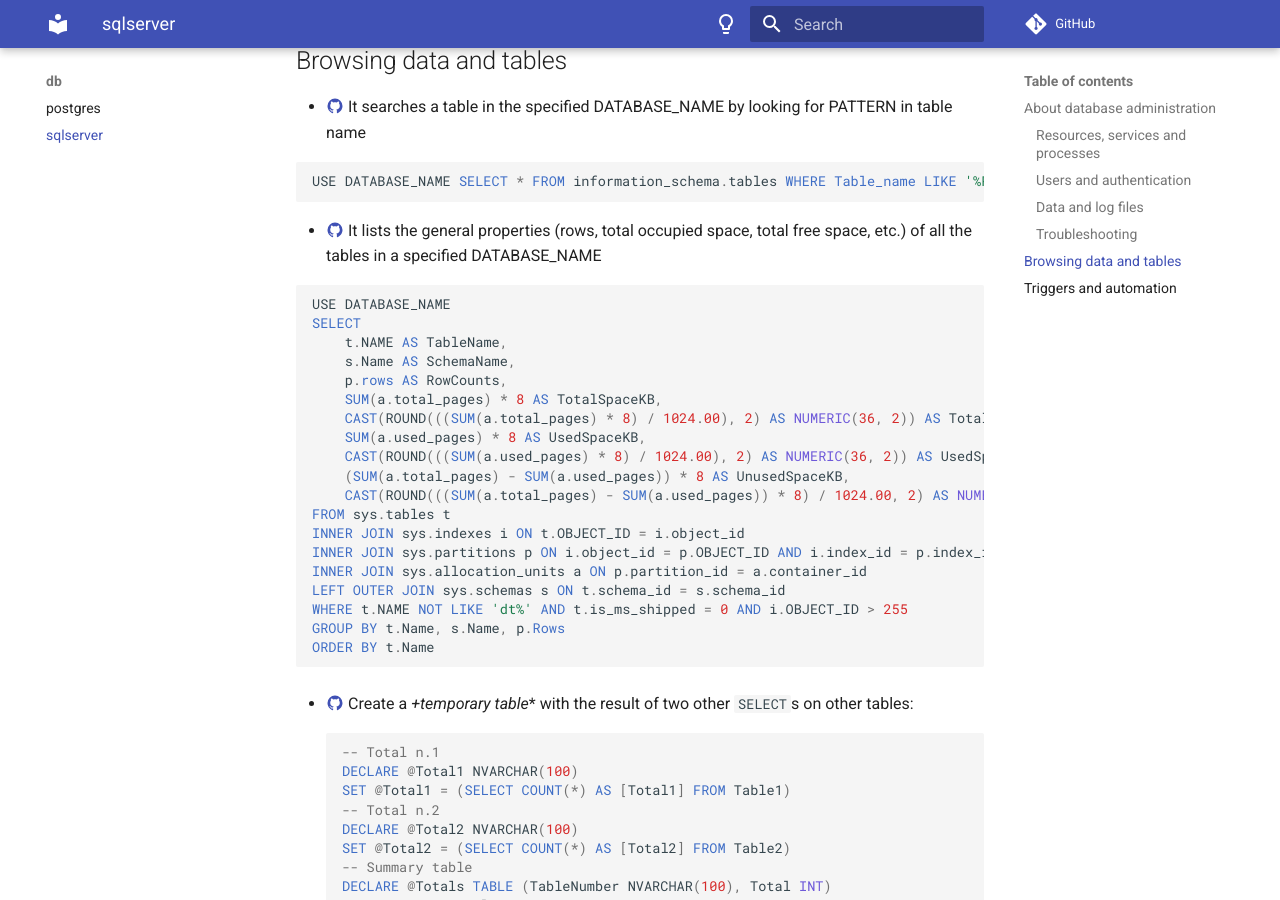
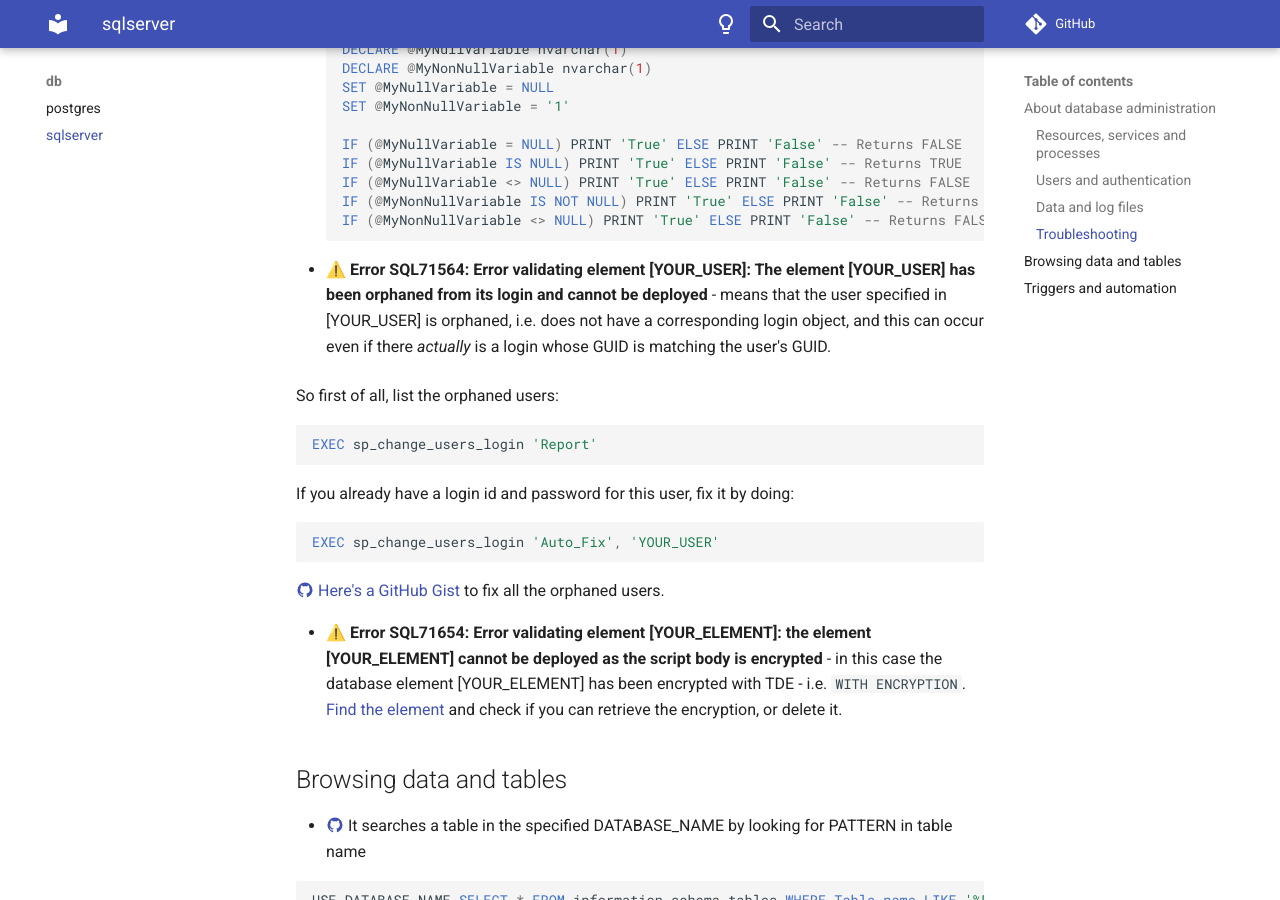
Before and after one commit to sannae/the-notebook, an MkDocs documentation site: the page built from docs/db/sqlserver.md, in a window 1280 px wide and 900 px high, scrolled down 4701 px. Built offline with MkDocs 1.6.1 and Material for MkDocs 9.7.7, drawn with Linux system fonts in a browser that asks for light colours; emoji names are drawn with the system emoji font; comment, search, counter and statistics services are not loaded; some of the changed text lies outside the part shown.

Commit message:
added 2 errors in sqlserver

````diff
--- a/docs/db/sqlserver.md
+++ b/docs/db/sqlserver.md
@@ -90,7 +90,7 @@ GO
 EXEC xp_instance_regwrite N'HKEY_LOCAL_MACHINE', N'Software\Microsoft\MSSQLServer\MSSQLServer', N'LoginMode', REG_DWORD, 2
 GO
 ```
-:warning: Remember to restart the SQL Server engine service!
+⚠️ Remember to restart the SQL Server engine service!
 
 
 * [:material-github:](https://github.com/sannae/tsql-queries/blob/master/TSQL/Get-SqlUsersRoles.sql) It lists all SQL server users, specifying the corresponding roles:
@@ -122,6 +122,20 @@ GO
 ALTER SERVER ROLE sysadmin ADD MEMBER YOUR_USERNAME ;
 GO
 ```
+
+* Find any object from its description with:
+
+```sql
+USE [YOUR_DATABASE]
+Select
+  [name] as ObjectName,
+  Type as ObjectType
+From Sys.Objects
+Where 1=1
+    and [Name] like '%YOUR_OBJECT_DESCRIPTION%'
+```
+
+Object Types acronyms and names are listed in [:material-microsoft: this MS Learn article](https://learn.microsoft.com/en-us/sql/relational-databases/system-catalog-views/sys-objects-transact-sql?view=sql-server-ver16).
 
 ### Data and log files
 
@@ -204,6 +218,24 @@ IF (@MyNullVariable <> NULL) PRINT 'True' ELSE PRINT 'False' -- Returns FALSE
 IF (@MyNonNullVariable IS NOT NULL) PRINT 'True' ELSE PRINT 'False' -- Returns TRUE
 IF (@MyNonNullVariable <> NULL) PRINT 'True' ELSE PRINT 'False' -- Returns FALSE
 ```
+
+* ⚠️ **Error SQL71564: Error validating element [YOUR_USER]: The element [YOUR_USER] has been orphaned from its login and cannot be deployed** - means that the user specified in [YOUR_USER] is orphaned, i.e. does not have a corresponding login object, and this can occur even if there _actually_ is a login whose GUID is matching the user's GUID.
+
+So first of all, list the orphaned users:
+
+```sql
+EXEC sp_change_users_login 'Report'
+```
+
+If you already have a login id and password for this user, fix it by doing:
+
+```sql
+EXEC sp_change_users_login 'Auto_Fix', 'YOUR_USER'
+```
+
+[:material-github: Here's a GitHub Gist](https://gist.github.com/bradchristie-velir/98b2a730b5594e0d8fccde95cf641d7b) to fix all the orphaned users.
+
+* ⚠️ **Error SQL71654: Error validating element [YOUR_ELEMENT]: the element [YOUR_ELEMENT] cannot be deployed as the script body is encrypted** - in this case the database element [YOUR_ELEMENT] has been encrypted with TDE - i.e. `WITH ENCRYPTION`. [Find the element](#about-database-administration) and check if you can retrieve the encryption, or delete it.
 
 
 ## Browsing data and tables
````
Also changed, not shown: docs/langs/csharp.md (+5 -1 lines), docs/web/aspnetcore.md (+29 -17 lines).
